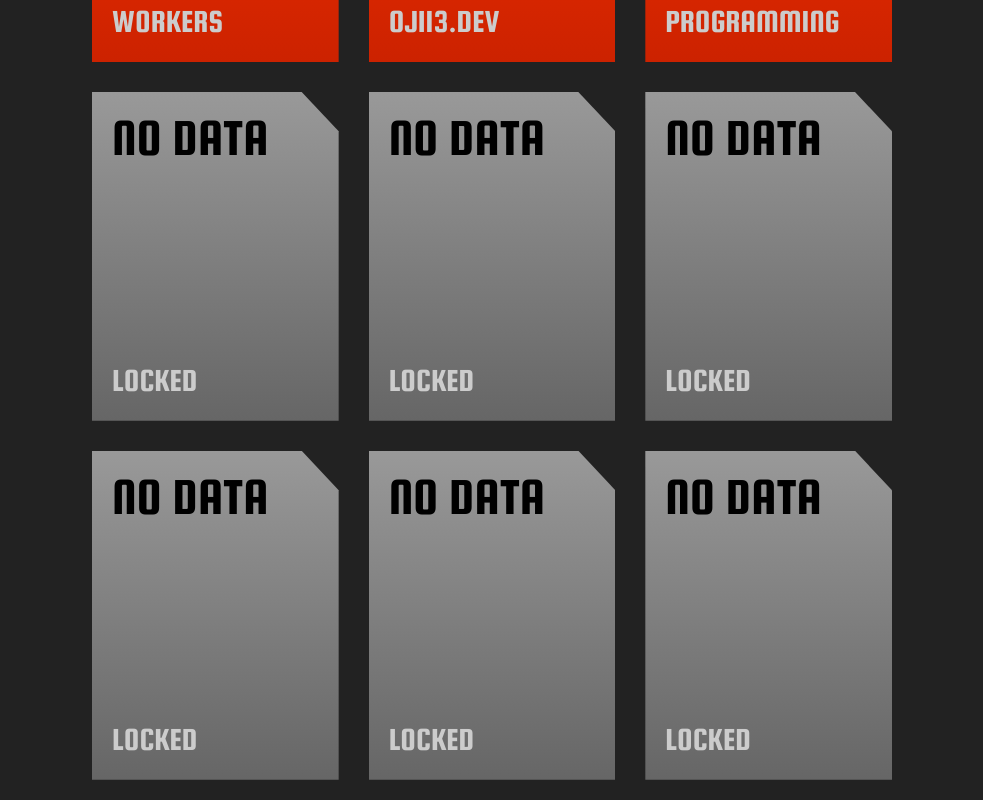
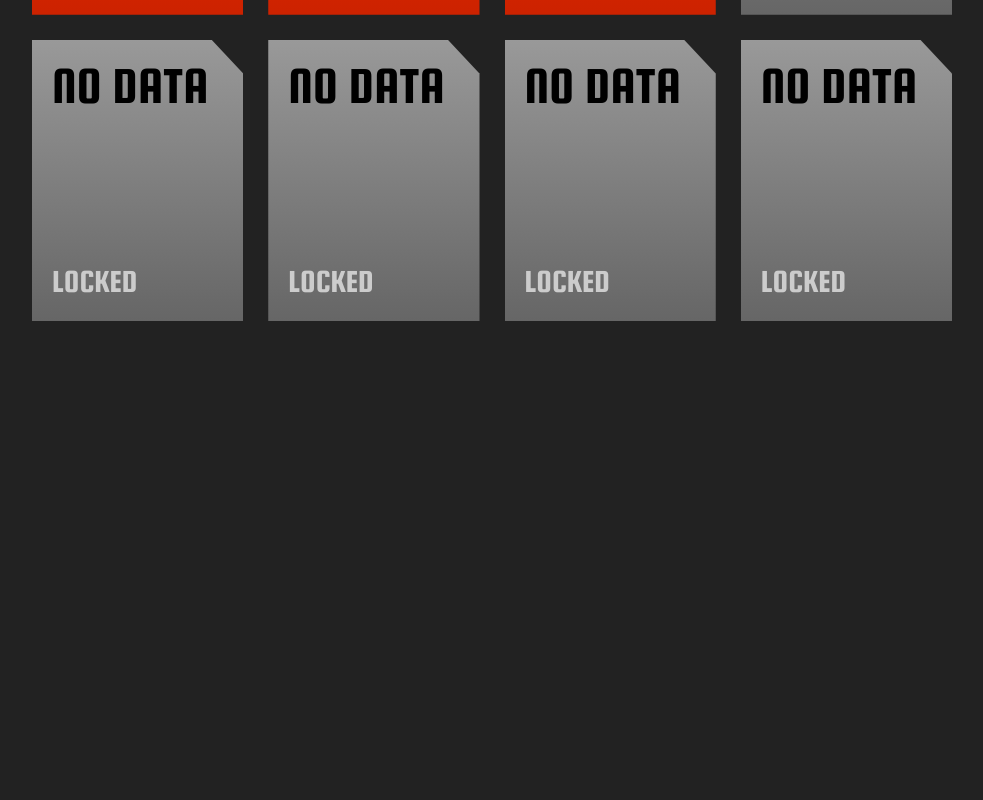
Before and after one commit to OJII3/ojii3.dev, a React (Vite) app: page /projects in a window 1280 px wide. Shown: the part 367-1167 px from the top of the page, without its empty margins (148-1131 px from the left). After the commit the page ends 800 px from the top, so only its background shows below. Built offline with nearby package versions, Linux system fonts and the light colour scheme.

Commit message:
fix: Projects グリッドを PC で 4 列に変更しカードサイズを調整
- lg:grid-cols-3 → lg:grid-cols-4 に変更
- max-w を lg:max-w-3xl (768px) に設定し 4 列でちょうどよいサイズに
- カード数を 8 枚 (4の倍数) に調整

```diff
--- a/src/routes/projects.tsx
+++ b/src/routes/projects.tsx
@@ -20,7 +20,6 @@ const projects: Project[] = [
   { variant: "locked" },
   { variant: "locked" },
   { variant: "locked" },
-  { variant: "locked" },
 ];
 
 function ProjectsPage() {
@@ -29,7 +28,7 @@ function ProjectsPage() {
       <Header title="PROJECTS" />
 
       {/* Projects grid */}
-      <div className="grid grid-cols-2 lg:grid-cols-3 gap-4 lg:gap-6 px-4 pb-4 max-w-panel-max lg:max-w-2xl mx-auto w-full">
+      <div className="grid grid-cols-2 lg:grid-cols-4 gap-4 lg:gap-5 px-4 pb-4 max-w-panel-max lg:max-w-3xl mx-auto w-full">
         {projects.map((project, i) => (
           <ClippedCard
             key={`project-${project.variant}-${i}`}
```
